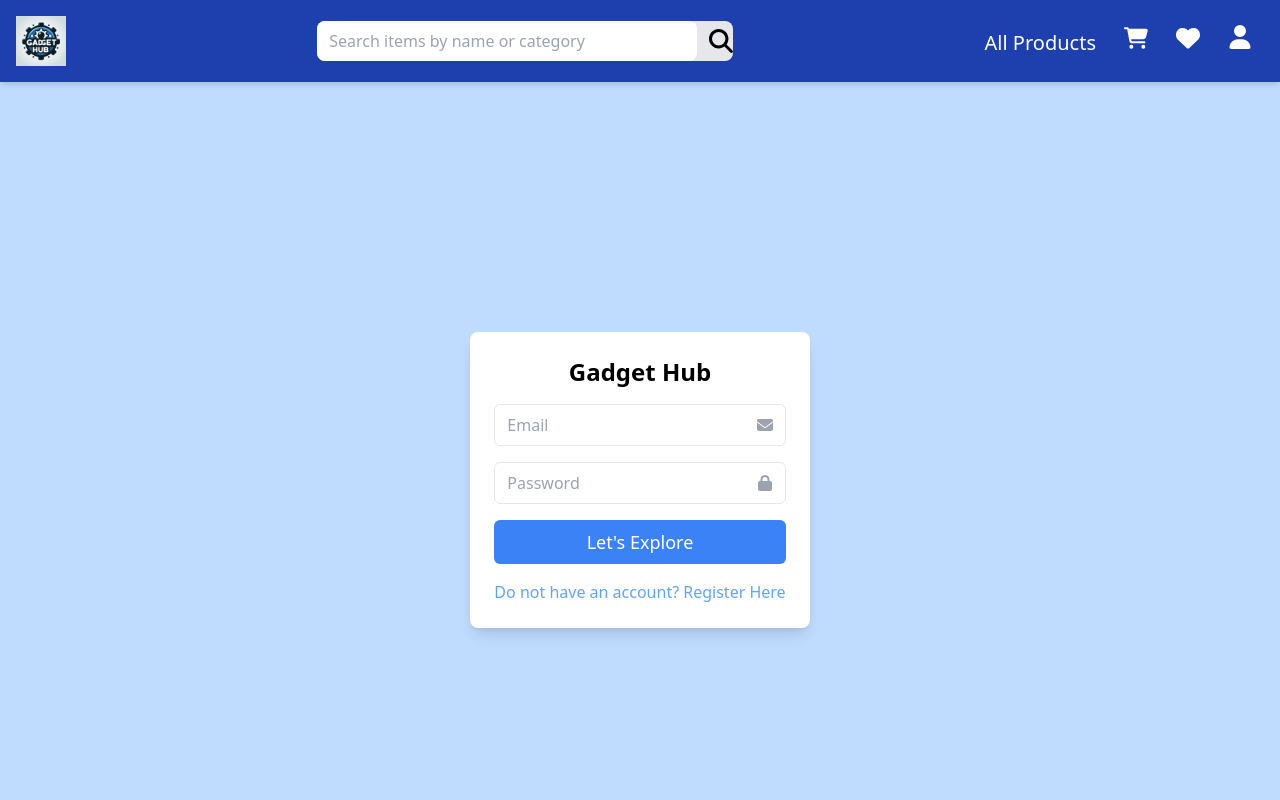
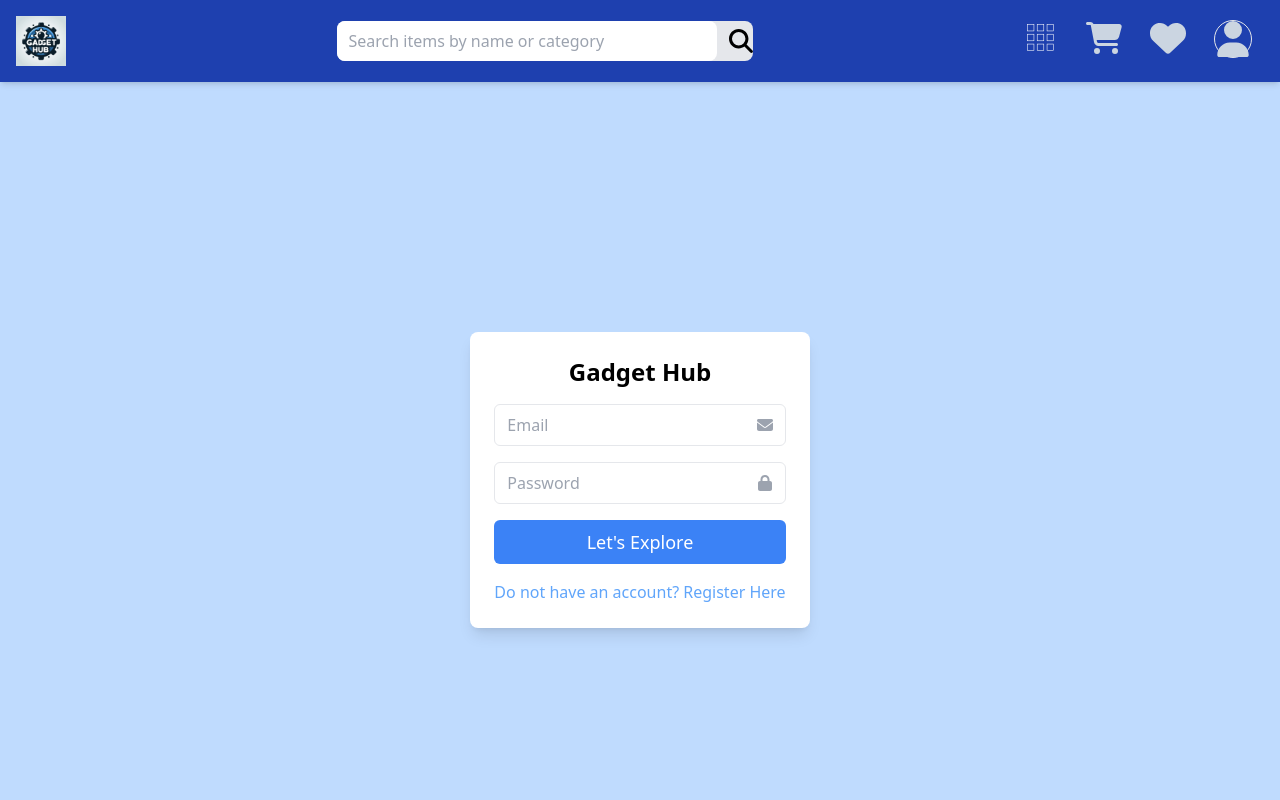
Before and after one commit to mmh-masud-03/ecommerce, a Next.js app: page /user/login in a window 1280 px wide. Shown: the top 800 px of the page. Built offline with nearby package versions, Linux system fonts and the light colour scheme.

Commit message:
user name and user menu on header

```diff
--- a/package.json
+++ b/package.json
@@ -11,6 +11,7 @@
   "dependencies": {
     "@reduxjs/toolkit": "^2.2.5",
     "bcryptjs": "^2.4.3",
+    "js-cookie": "^3.0.5",
     "jsonwebtoken": "^9.0.2",
     "mongoose": "^8.3.5",
     "next": "14.2.3",
--- a/src/app/api/auth/login/route.js
+++ b/src/app/api/auth/login/route.js
@@ -3,6 +3,7 @@ import User from "@/models/User";
 import { compare } from "bcryptjs";
 import jwt from "jsonwebtoken";
 import { cookies } from "next/headers";
+import Cookies from "js-cookie";
 
 const generateToken = (user) => {
   return jwt.sign({ id: user._id }, process.env.JWT_SECRET, {
@@ -43,6 +44,8 @@ export async function POST(req) {
         path: "/",
       };
       cookies().set("authToken", token, cookieOptions);
+      // cookies().set("user", JSON.stringify(user), cookieOptions);
+      Cookies.set("user", user);
       return new Response(JSON.stringify(user), { status: 200 });
     }
   } catch (err) {
--- a/src/components/Form.jsx
+++ b/src/components/Form.jsx
@@ -6,6 +6,7 @@ import { useRouter } from "next/navigation";
 import { useForm } from "react-hook-form";
 import toast from "react-hot-toast";
 import Image from "next/image";
+import Cookies from "js-cookie";
 
 const Form = ({ type }) => {
   const {
@@ -45,8 +46,10 @@ const Form = ({ type }) => {
         },
         body: JSON.stringify(data),
       });
-
+      const user = await res.json();
+      const { username } = user;
       if (res.ok) {
+        Cookies.set("userName", username, { expires: 1 });
         toast.success("Logged in successfully");
         router.push("/products/all");
       }
--- a/src/components/Header.jsx
+++ b/src/components/Header.jsx
@@ -1,11 +1,13 @@
 "use client";
 import React from "react";
 import Link from "next/link";
-import { FaCartShopping, FaHeart, FaUser } from "react-icons/fa6";
+import { FaCartShopping, FaHeart, FaU, FaUser } from "react-icons/fa6";
 import SearchBox from "./SearchBox";
 import Cart from "./Cart";
 import { useSelector } from "react-redux";
 import Image from "next/image";
+import { getUserNameFromCookie } from "@/utils/utilityFunctions";
+import UserDropdown from "./UserDropdown";
 
 const Header = () => {
   const [showCart, setShowCart] = React.useState(false);
@@ -14,9 +16,10 @@ const Header = () => {
   const toggleCart = () => {
     setShowCart(!showCart);
   };
+  const username = getUserNameFromCookie();
 
   return (
-    <header className="fixed top-0 left-0 right-0 bg-blue-800 text-white p-4 z-50 shadow-md ">
+    <header className="fixed top-0 left-0 right-0 bg-blue-800 text-slate-300 p-4 z-50 shadow-md ">
       <nav className="flex justify-between items-center">
         <div>
           <Link href="/" className="text-2xl font-semibold">
@@ -24,10 +27,16 @@ const Header = () => {
           </Link>
         </div>
         <SearchBox />
-        <ul className="flex space-x-3 gap-4 text-2xl mr-3">
+        <ul className="flex flex-row items-stretch space-x-3 gap-4 text-4xl mr-3">
           <li>
             <Link className="text-xl" href={"/products/all"}>
-              All Products
+              <Image
+                src={"/assets/products.svg"}
+                alt="menu"
+                width={35}
+                height={35}
+                className="text-white"
+              />
             </Link>
           </li>
           <li>
@@ -49,9 +58,7 @@ const Header = () => {
             </button>
           </li>
           <li>
-            <Link href="/account" className="hover:text-gray-300 ">
-              <FaUser />
-            </Link>
+            <UserDropdown username={username} />
           </li>
         </ul>
       </nav>
--- /dev/null
+++ b/src/components/UserDropdown.jsx
@@ -0,0 +1,53 @@
+"use client";
+import React, { useState } from "react";
+import Link from "next/link";
+import { FaUser } from "react-icons/fa6";
+
+const UserDropdown = ({ username }) => {
+  const [showDropdown, setShowDropdown] = useState(false);
+
+  const toggleDropdown = () => {
+    setShowDropdown(!showDropdown);
+  };
+
+  return (
+    <div className="relative">
+      <button
+        onClick={toggleDropdown}
+        className=" border rounded-full hover:text-gray-300 flex items-center"
+      >
+        {username ? (
+          <div className="text-sm text-white p-2">{username}</div>
+        ) : (
+          <FaUser />
+        )}
+      </button>
+      {showDropdown && (
+        <div className="absolute right-0 mt-2 w-48 bg-white text-black rounded-md shadow-lg z-50 text-base">
+          <Link href="/profile">
+            <div className="block px-4 py-2 hover:bg-gray-200">Profile</div>
+          </Link>
+          <Link href="/orders">
+            <div className="block px-4 py-2 hover:bg-gray-200">Orders</div>
+          </Link>
+          <Link href="/address-book">
+            <div className="block px-4 py-2 hover:bg-gray-200">
+              Address Book
+            </div>
+          </Link>
+          <button
+            className="block w-full text-left px-4 py-2 hover:bg-gray-200"
+            onClick={() => {
+              // Add your logout logic here
+              console.log("Logout clicked");
+            }}
+          >
+            Logout
+          </button>
+        </div>
+      )}
+    </div>
+  );
+};
+
+export default UserDropdown;
--- a/src/utils/utilityFunctions.js
+++ b/src/utils/utilityFunctions.js
@@ -1,3 +1,4 @@
+import Cookies from "js-cookie";
 export const getAllCategories = async () => {
   try {
     const res = await fetch("/api/products");
@@ -8,3 +9,7 @@ export const getAllCategories = async () => {
     return categories;
   } catch (err) {}
 };
+export const getUserNameFromCookie = () => {
+  const user = Cookies.get("userName");
+  return user;
+};
```
Also changed, not shown: public/assets/products.svg (added), 1 other file (tests, documents, lock files or other folders).
